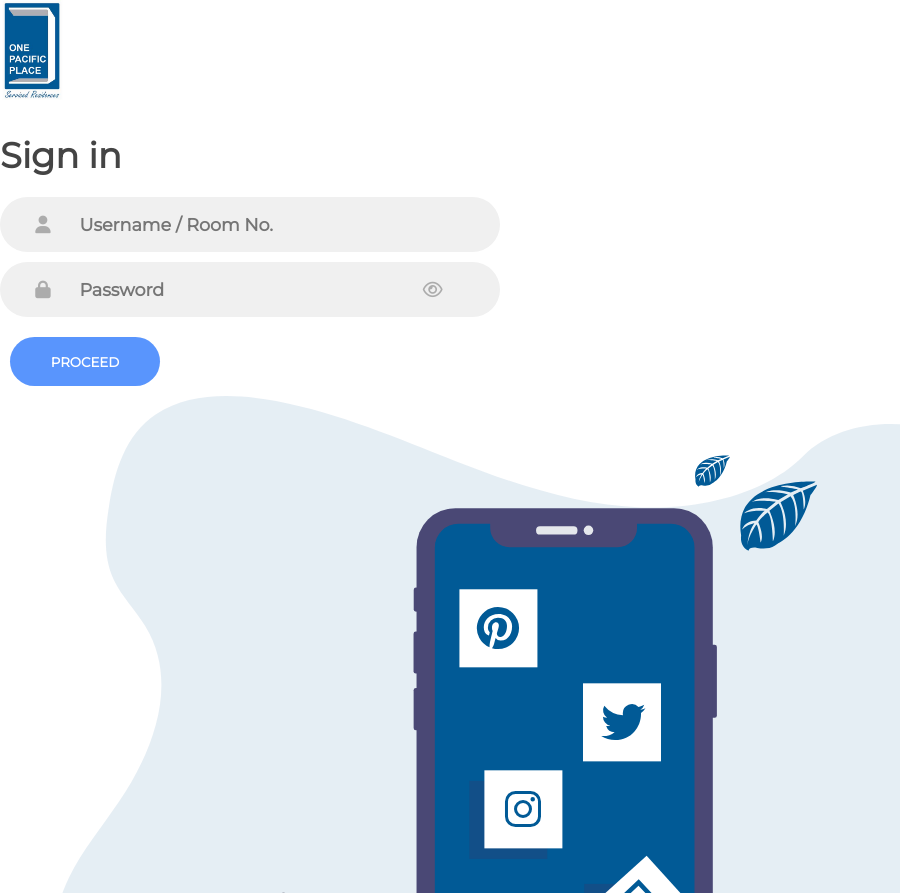
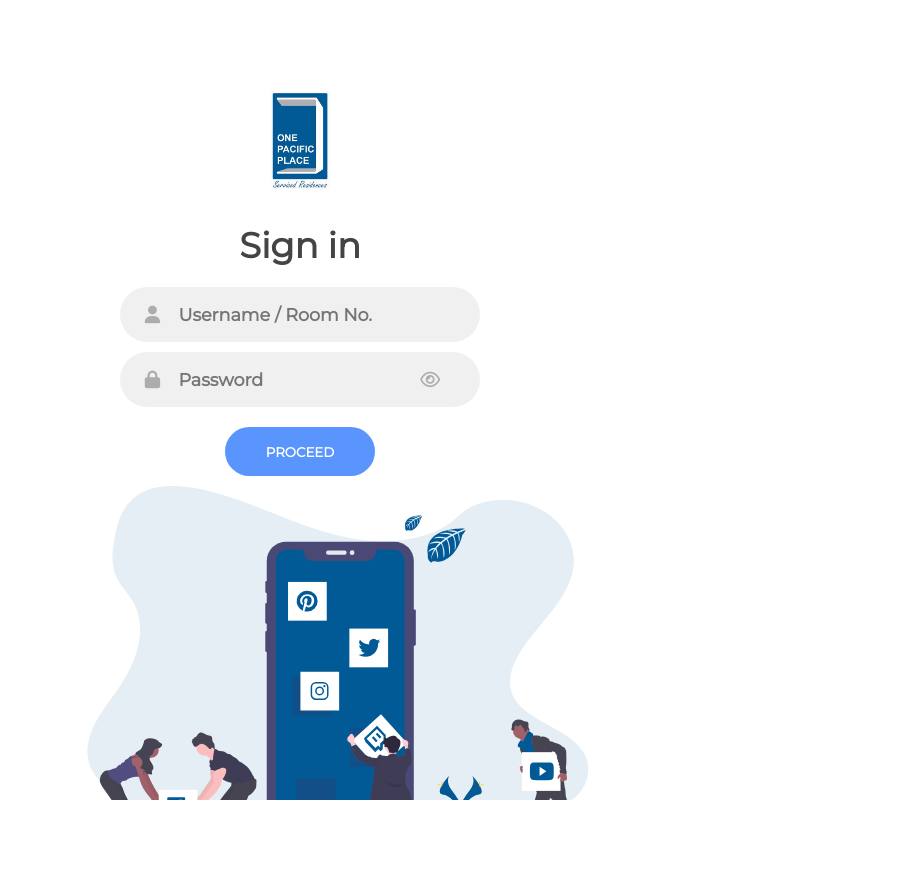
Before and after one commit to FranzSmn/wifiportal, a plain HTML site: page index.html in a window 600 px wide. Shown: the top 893 px of the page, 900 px wide, since content can reach past the window. After the commit the page ends 800 px from the top, so only its background shows below. Drawn offline with Linux system fonts and the light colour scheme.

Commit message:
push with Tab response

```diff
--- a/signinstyle.css
+++ b/signinstyle.css
@@ -5,17 +5,6 @@
   margin: 0;
   box-sizing: border-box;
   font-family: "Montserrat", sans-serif;
-}
-
-.container {
-  /* position: relative;
-  width: 100%;
-  min-height: 100vh;
-  background-color: #fff;
-  overflow: hidden; */
-}
-
-.forms-container {
 }
 
 .title {
@@ -87,18 +76,18 @@
     padding-top: 10%;
   }
 
-.left-side{
+  .left-side {
     height: 50vh;
     display: flex;
     justify-content: center;
     align-items: center;
   }
 
-.border-sign{
+  .border-sign {
     text-align: center;
   }
 
-.img-banner{
+  .img-banner {
     height: 50vh;
     padding-top: 10%;
   }
@@ -113,17 +102,46 @@
   #first-image {
     width: 90%;
   }
-
 }
-@media (min-width: 482px) {
+@media only screen and (min-width: 482px) and (max-width: 640px) {
   /* portrait e-readers (Nook/Kindle), smaller tablets @ 600 or @ 640 wide. */
 
+  .sign-in {
+    height: 100vh;
+    width: 100%;
+    overflow: hidden;
+    display: flex;
+    flex-direction: column;
+    padding-top: 10%;
+  }
 
+  .left-side {
+  }
 
-@media only screen and (min-width: 641px) {
+  .border-sign {
+    padding-top: 5%;
+    display: flex;
+    justify-content: center;
+    align-items: center;
+    text-align: center;
+    width: 100%;
+  }
 
+  .sign-in-form {
+    width: 60%;
   }
-@media only screen and (min-width: 961px) {
+
+  .img-banner {
+    padding-left: 10%;
+  }
+
+  #first-image {
+    height: 50vh;
+    width: auto;
+  }
+}
+
+@media screen and (min-width: 641px) {
   .sign-in {
     display: inline-flex;
     width: 100%;
```
Lines whose indentation alone changed are shown as unchanged.
